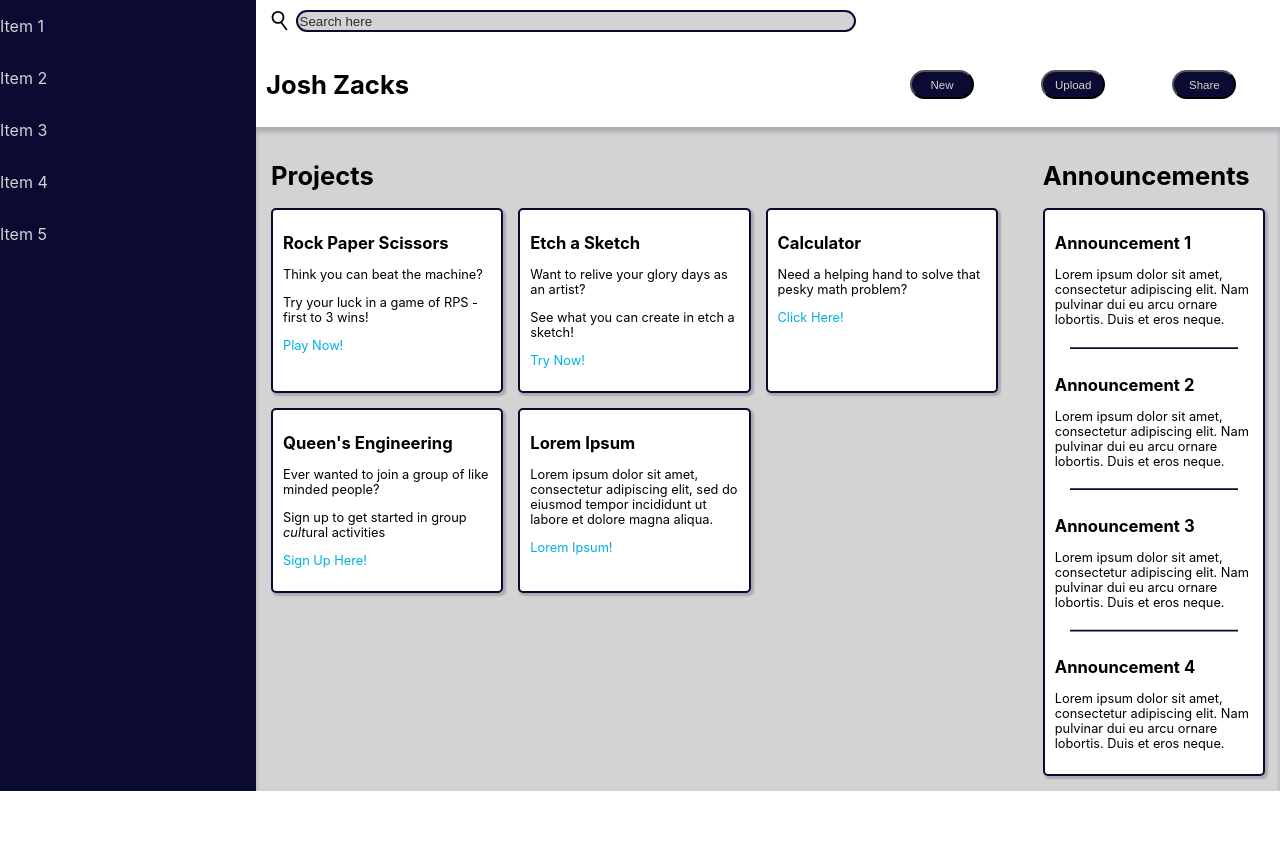
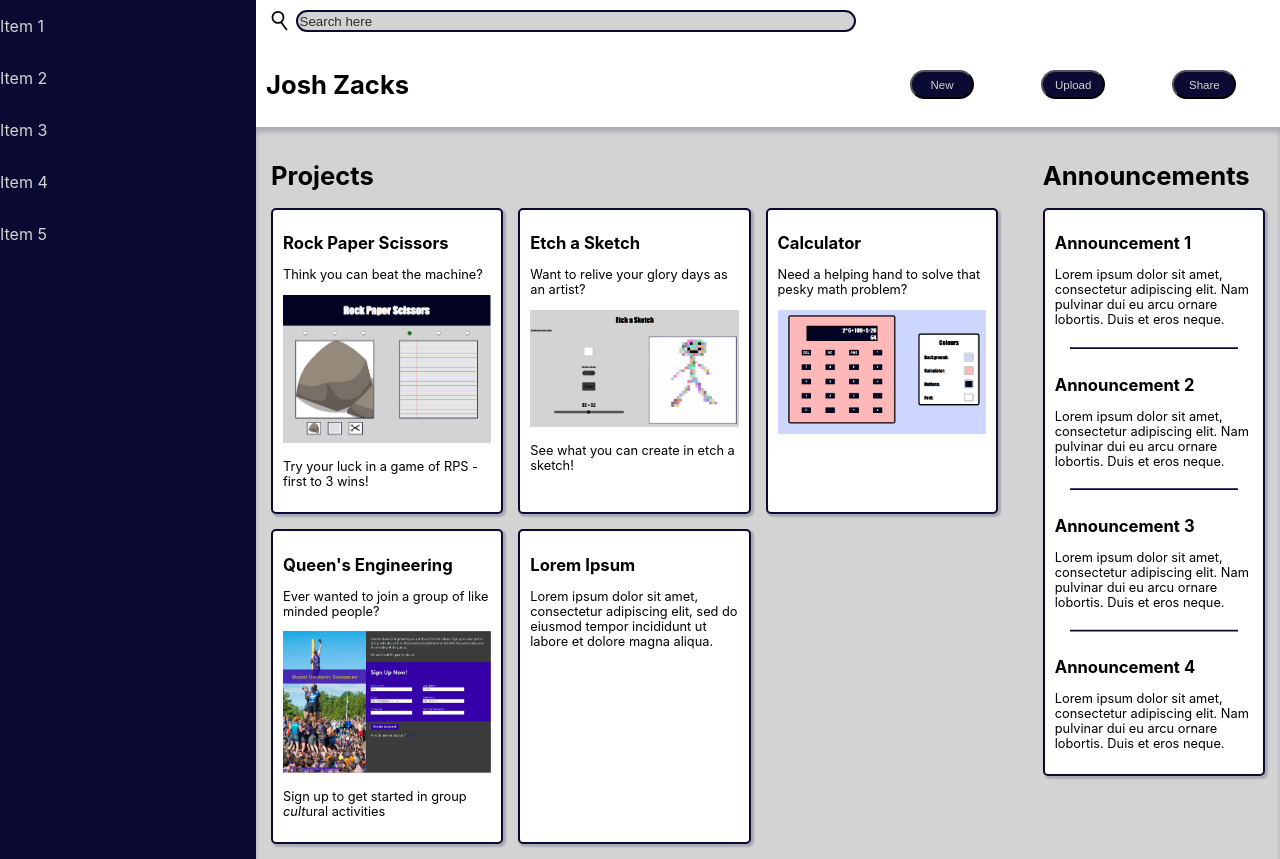
Before and after one commit to jzacks17/dashboard, a plain HTML site: page index.html in a window 1280 px wide. Before the commit the page ends 800 px from the top, so only its background shows below. Drawn offline with Linux system fonts and the light colour scheme.

Commit message:
Added Photos to Project Displays
Added photos in the project section. Additionally added transitions
on each project when the mouse hovers over it. Also made it so that all
content takes the user to the link.

```diff
--- a/index.html
+++ b/index.html
@@ -61,33 +61,46 @@
 
             <div class="content">
                 <div class="project">
+                    <a href="https://jzacks17.github.io/rock-paper-scissors/" target="_blank" >
+
                         <h2>Rock Paper Scissors</h2>
                         <p>Think you can beat the machine?</p>
+                        <img src="./images/rps.PNG" alt="rock-paper-scissors game">
                         <p>Try your luck in a game of RPS - first to 3 wins!</p>
-                    <p><a href="https://jzacks17.github.io/rock-paper-scissors/">Play Now!</a></p>
+
+                    </a>
                 </div>
                 <div class="project">
+                    <a href="https://jzacks17.github.io/etch-a-sketch/" target="_blank" >
                         <h2>Etch a Sketch</h2>
                         <p>Want to relive your glory days as an artist?</p>
+                        <img src="./images/etch-a-sketch.PNG" alt="etch a sketch game">
                         <p>See what you can create in etch a sketch!</p>
-                    <p><a href="https://jzacks17.github.io/etch-a-sketch/">Try Now!</a></p>
+                    </a>
                 </div>
                 <div class="project">
+                    <a href="https://jzacks17.github.io/calculator/" target="_blank" >
                         <h2>Calculator</h2>
                         <p>Need a helping hand to solve that pesky math problem?</p>
-                    <p><a href="https://jzacks17.github.io/calculator/">Click Here!</a></p>
+                        <img src="./images/calculator.PNG" alt="calculator">
+                    </a>
                 </div>
                 <div class="project">
+                    <a href="https://jzacks17.github.io/queens-eng/" target="_blank" >
                         <h2>Queen's Engineering</h2>
                         <p>Ever wanted to join a group of like minded people?</p>
+                        <img src="./images/queens-eng.PNG" alt="calculator">
                         <p>Sign up to get started in group <em>cult</em>ural activities</p>
-                    <p><a href="https://jzacks17.github.io/queens-eng/">Sign Up Here!</a></p>
+
+                    </a>
                 </div>
                 <div class="project">
+                    <a href="https://www.lipsum.com/" target="_blank">
                         <h2>Lorem Ipsum</h2>
                         <p>Lorem ipsum dolor sit amet, consectetur adipiscing elit, sed do eiusmod tempor incididunt ut
                             labore et dolore magna aliqua.</p>
-                    <p><a href="https://www.lipsum.com/">Lorem Ipsum!</a></p>
+
+                    </a>
 
                 </div>
             </div>
--- a/styles.css
+++ b/styles.css
@@ -187,18 +187,32 @@ h2{
     box-shadow: 2px 2px 2px 1px rgba(0, 0, 50, 0.2);
 
     font-size: 1Vw;
+
+    transition: all .2s ease-in-out;
 }
+
+.project:hover { transform: scale(1.05); }
 
 .project a:link{
     text-decoration: none;
-    color: var(--third-colour);
+    color: var(--text-colour);
 
 }
 
 .project a:visited{
     text-decoration: none;
-    color: var(--third-colour);
+    color: var(--text-colour);
 }
+
+.project img{
+    width: 100%;
+    height: auto;
+    text-align: center;
+    transition: all .2s ease-in-out;
+}
+
+.project img:hover { transform: scale(1.05); }
+
 
 .announcements {
     grid-area: announcements;
```
Also changed, not shown: images/calculator.PNG (added), images/etch-a-sketch.PNG (added), images/queens-eng.PNG (added), images/rps.PNG (added). Lines whose indentation alone changed are shown as unchanged.
